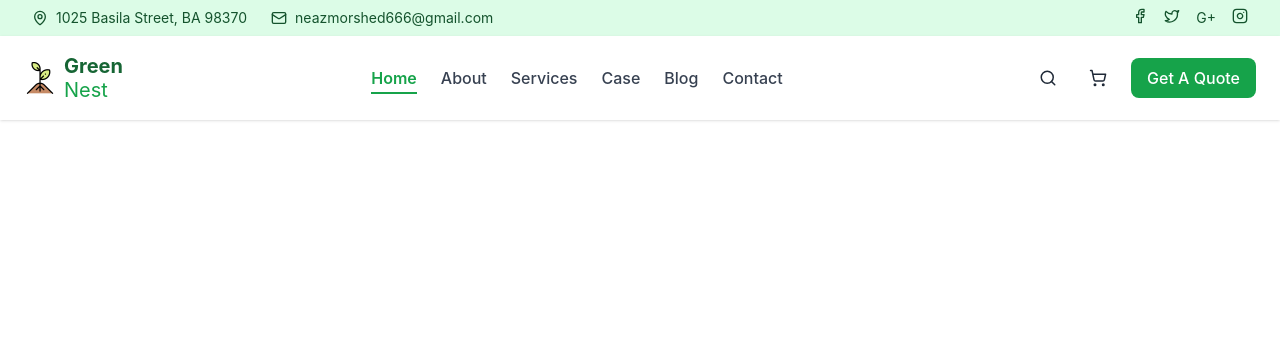
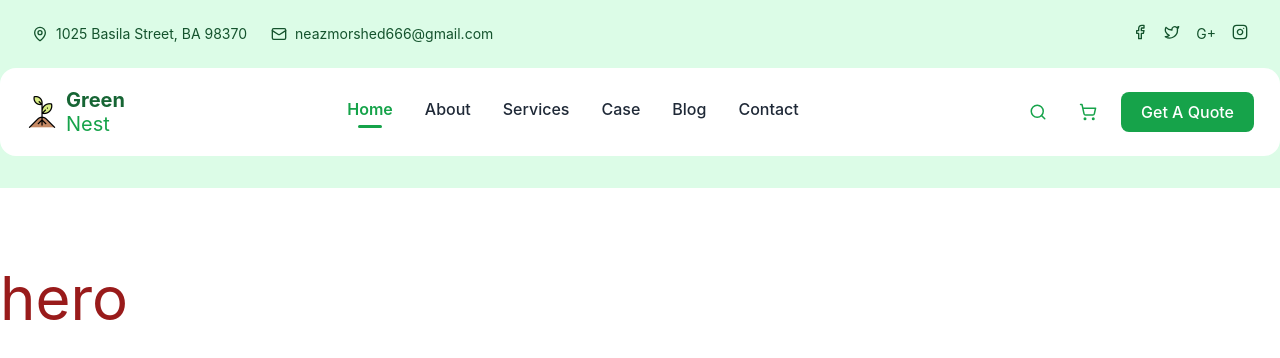
Before and after one commit to Neaz-mq/green-nest, a React (Vite) app: page / in a window 1280 px wide. Shown: the top 358 px of the page. Built offline with nearby package versions, Linux system fonts and the light colour scheme.

Commit message:
navbar done

```diff
--- a/src/App.jsx
+++ b/src/App.jsx
@@ -3,6 +3,7 @@ import Loader from "./components/Loader";
 import Navbar from "./components/Navbar";
 import Footer from "./components/Footer";
 import Top from "./components/Top";
+import Hero from "./components/Hero";
 
 export default function App() {
   const [loading, setLoading] = useState(true);
@@ -16,6 +17,7 @@ export default function App() {
           <Navbar />
           <main className="pt-20">
             {/* Sections will go here (Hero, About, Services, etc.) */}
+            <Hero />
           </main>
           <Footer />
         </div>
--- /dev/null
+++ b/src/components/Hero.jsx
@@ -0,0 +1,9 @@
+const Hero = () => {
+    return (
+        <div>
+            <h1 className="text-6xl text-red-800">hero</h1>
+        </div>
+    );
+};
+
+export default Hero;
--- a/src/components/Navbar.jsx
+++ b/src/components/Navbar.jsx
@@ -3,48 +3,47 @@ import { Search, ShoppingCart } from "lucide-react";
 
 const Navbar = () => {
   return (
-    <nav className="w-full bg-white shadow">
-      <div className="max-w-7xl mx-auto flex items-center justify-between px-6 py-4">
+    <nav className="w-full bg-green-100 pb-8  ">
+      <div className="max-w-7xl mx-auto flex items-center bg-white  justify-between px-6 py-4 border-2 border-white  rounded-2xl ">
         {/* Logo */}
         <a href="#">
           <div className="flex items-center gap-2">
-          <img
-            src="/logo.png"
-            alt="Logo"
-            className="w-8 h-8"
-          />
+            <img src="/logo.png" alt="Logo" className="w-8 h-8" />
             <div>
               <h1 className="text-xl font-bold text-green-800">Green</h1>
-            <p className="text-xl text-green-600 -mt-1 ">Nest</p>
+              <p className="text-xl text-green-600 -mt-1">Nest</p>
             </div>
           </div>
         </a>
 
         {/* Menu */}
-        <ul className="hidden md:flex gap-6 font-medium text-gray-700">
-          <li>
-            <a href="#" className="text-green-600 font-semibold border-b-2 border-green-600 pb-1">
+        <ul className="hidden md:flex gap-8 font-medium text-gray-800">
+          <li className="relative">
+            <a
+              href="#"
+              className="text-green-600 font-semibold after:content-[''] after:block after:w-6 after:h-[3px] after:bg-green-600 after:rounded-full after:mx-auto after:mt-1"
+            >
               Home
             </a>
           </li>
-          <li><a href="#">About</a></li>
-          <li><a href="#">Services</a></li>
-          <li><a href="#">Case</a></li>
-          <li><a href="#">Blog</a></li>
-          <li><a href="#">Contact</a></li>
+          <li><a href="#" className="hover:text-green-600">About</a></li>
+          <li><a href="#" className="hover:text-green-600">Services</a></li>
+          <li><a href="#" className="hover:text-green-600">Case</a></li>
+          <li><a href="#" className="hover:text-green-600">Blog</a></li>
+          <li><a href="#" className="hover:text-green-600">Contact</a></li>
         </ul>
 
         {/* Right side: Icons + Button */}
         <div className="flex items-center gap-4">
           <button className="p-2 rounded-full hover:bg-gray-100">
-            <Search size={18} />
+            <Search size={18} className="text-green-600" />
           </button>
           <button className="p-2 rounded-full hover:bg-gray-100">
-            <ShoppingCart size={18} />
+            <ShoppingCart size={18} className="text-green-600" />
           </button>
           <a
             href="#contact"
-            className="px-4 py-2 rounded-lg bg-green-600 text-white font-medium hover:bg-green-700"
+            className="px-5 py-2 rounded-lg bg-green-600 text-white font-medium hover:bg-green-700"
           >
             Get A Quote
           </a>
--- a/src/components/Top.jsx
+++ b/src/components/Top.jsx
@@ -4,7 +4,7 @@ import { MapPin, Mail, Facebook, Twitter, Instagram } from "lucide-react";
 const Top = () => {
   return (
     <div className="w-full bg-green-100 text-green-900 text-sm">
-      <div className="max-w-7xl mx-auto flex justify-between items-center px-8 py-2">
+      <div className="max-w-7xl mx-auto flex justify-between items-center px-8 py-6 ">
         {/* Left side: Address & Email */}
         <div className="flex gap-6 items-center">
           <div className="flex items-center gap-2">
```
Lines whose indentation alone changed are shown as unchanged.
